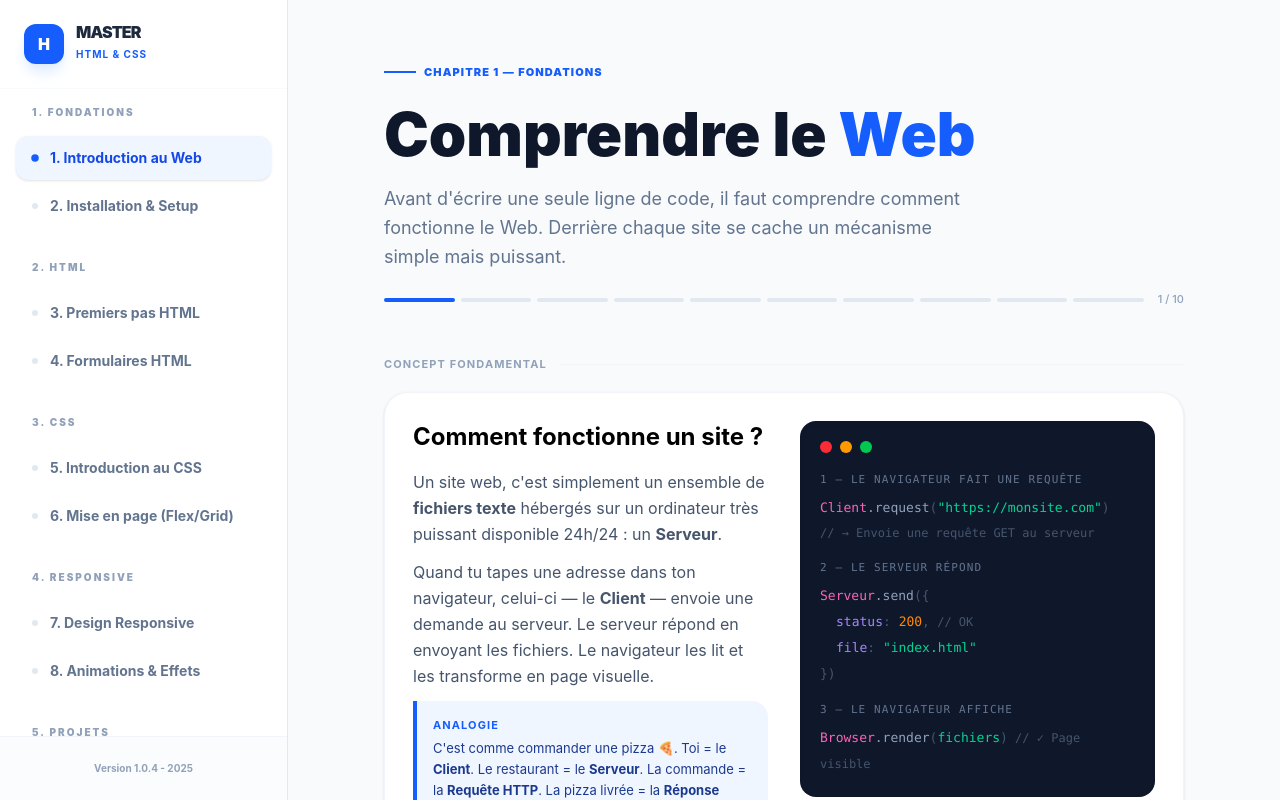
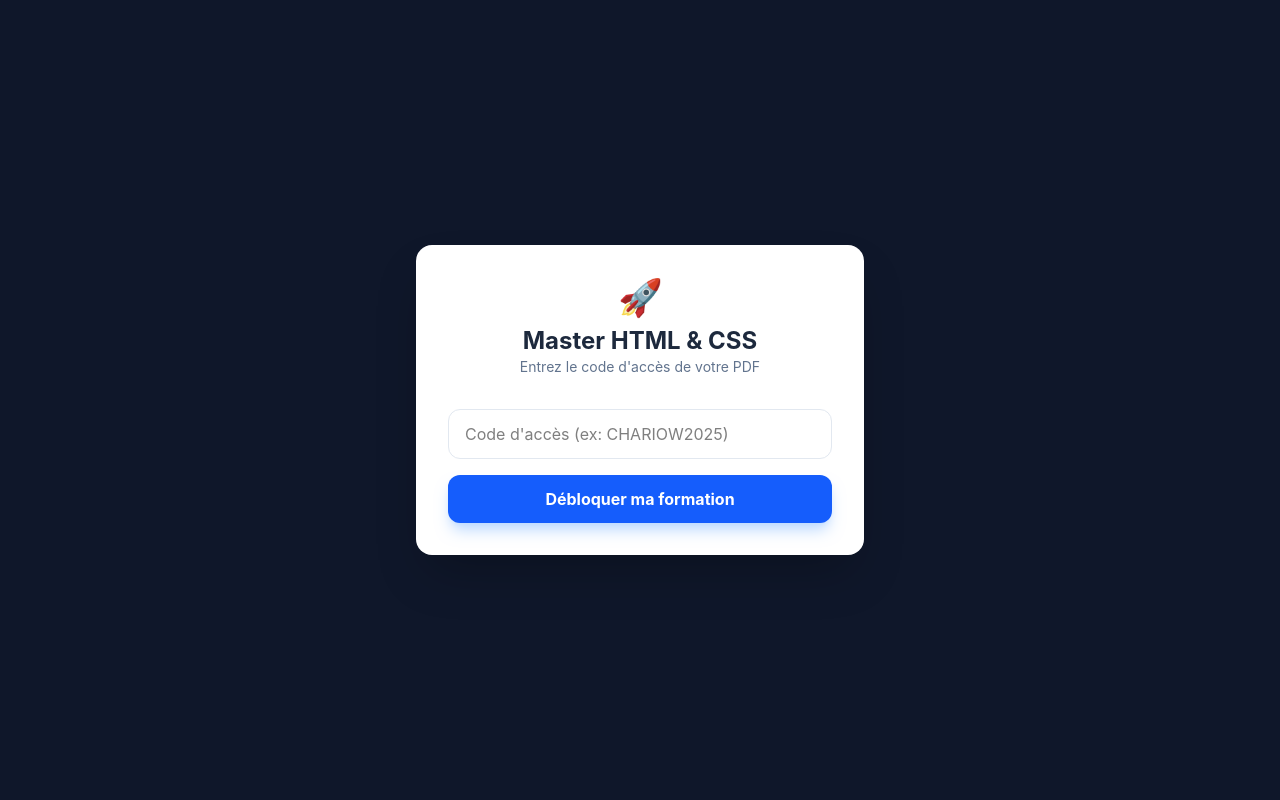
Before and after one commit to biaoumarsouk/Formation_HTML_CSS, a React (Vite) app: page /login in a window 1280 px wide. Before the commit this address led to /lesson/intro. Built offline with nearby package versions, Linux system fonts and the light colour scheme.

Commit message:
Premier commitG

```diff
--- a/src/App.jsx
+++ b/src/App.jsx
@@ -1,13 +1,15 @@
-import React, { useState } from 'react';
+import React, { useState, useEffect } from 'react';
 import { BrowserRouter as Router, Routes, Route, Navigate } from 'react-router-dom';
 
 // Import des composants
 import Sidebar from './components/Sidebar';
+import Login from './pages/Login';
 
-// Import des pages de leçons
+// Import des pages de leçons (Assurez-vous que ces fichiers existent dans src/pages/lessons/)
 import IntroWeb from './pages/lessons/IntroWeb';
 import Installation from './pages/lessons/Installation';
 import HtmlBasics from './pages/lessons/HtmlBasics';
+// Importez ici les autres pages au fur et à mesure de leur création...
 import Forms from './pages/lessons/Forms';
 import CssIntro from './pages/lessons/CssIntro';
 import Layout from './pages/lessons/Layout';
@@ -15,24 +17,59 @@
 import Animations from './pages/lessons/Animations';
 import RealDesigns from './pages/lessons/RealDesigns';
 import FinalProject from './pages/lessons/FinalProject';
-import Exercises from './pages/lessons/Exercises';
 import Bonus from './pages/lessons/Bonus';
 import Resources from './pages/lessons/Resources';
+import Exercises from './pages/lessons/Exercises';
 
 function App() {
   const [menuOpen, setMenuOpen] = useState(false);
+  const [isAuth, setIsAuth] = useState(false);
+  const [loading, setLoading] = useState(true);
+
+  // Vérification de la connexion au chargement
+  useEffect(() => {
+    const authStatus = localStorage.getItem('user_auth');
+    if (authStatus === 'true') {
+      setIsAuth(true);
+    }
+    setLoading(false);
+  }, []);
+
+  const handleLogin = () => {
+    setIsAuth(true);
+    localStorage.setItem('user_auth', 'true');
+  };
+
+  if (loading) return null; // Évite un flash blanc au chargement
 
   return (
     <Router>
+      <Routes>
+        {/* PAGE DE CONNEXION */}
+        <Route
+          path="/login"
+          element={!isAuth ? <Login onLogin={handleLogin} /> : <Navigate to="/lesson/intro" />}
+        />
+
+        {/* INTERFACE DE FORMATION (Routes protégées) */}
+        <Route
+          path="/*"
+          element={
+            isAuth ? (
               <div className="flex flex-col md:flex-row h-screen bg-slate-50 overflow-hidden">
 
-        {/* 1. HEADER MOBILE (Indispensable pour Chariow mobile) */}
+                {/* 1. HEADER MOBILE (Visible uniquement sur smartphone/tablette) */}
                 <header className="md:hidden bg-white border-b border-slate-200 px-6 py-4 flex items-center justify-between sticky top-0 z-30 shadow-sm">
                   <div className="flex items-center gap-3">
-            <div className="w-8 h-8 bg-blue-600 rounded-lg flex items-center justify-center text-white font-black text-xs">
-              M
+                    <div className="w-10 h-10 rounded-lg flex items-center justify-center text-white font-black text-xs">
+                      <img
+                        src="/logo.png"
+                        alt="Logo Formation"
+                        className="w-10 h-10 object-contain rounded-lg"
+                        onError={(e) => e.target.src = "https://placehold.co/40x40?text=L"} // Image de secours
+                      />
                     </div>
-            <span className="font-black text-slate-800 text-sm tracking-tighter uppercase">Master HTML/CSS</span>
+                    <span className="font-black text-slate-800 text-sm tracking-tighter uppercase">Formation HTML/CSS</span>
                   </div>
                   <button
                     onClick={() => setMenuOpen(true)}
@@ -42,18 +79,22 @@
                   </button>
                 </header>
 
-        {/* 2. SIDEBAR */}
+                {/* 2. SIDEBAR (Navigation latérale) */}
                 <Sidebar isOpen={menuOpen} setIsOpen={setMenuOpen} />
 
-        {/* 3. ZONE DE CONTENU DÉFILABLE */}
+                {/* 3. ZONE DE CONTENU (Défilable) */}
                 <main className="flex-1 h-full overflow-y-auto bg-slate-50 relative scroll-smooth">
-          <div className="max-w-4xl mx-auto px-6 py-8 md:px-12 md:py-16 min-h-full flex flex-col">
+                  {/* Conteneur de la leçon avec marges pour la lecture */}
+                  <div className="max-w-4xl mx-auto px-6 py-10 md:px-12 md:py-16 min-h-full flex flex-col">
 
+                    {/* Les pages s'affichent ici */}
                     <div className="flex-1">
                       <Routes>
                         <Route path="/lesson/intro" element={<IntroWeb />} />
                         <Route path="/lesson/setup" element={<Installation />} />
                         <Route path="/lesson/html-basics" element={<HtmlBasics />} />
+
+                        {/* Ajoutez vos nouvelles routes ici : */}
                         <Route path="/lesson/forms" element={<Forms />} />
                         <Route path="/lesson/css-intro" element={<CssIntro />} />
                         <Route path="/lesson/layout" element={<Layout />} />
@@ -65,20 +106,27 @@
                         <Route path="/lesson/bonus" element={<Bonus />} />
                         <Route path="/lesson/resources" element={<Resources />} />
 
-                {/* Redirection par défaut vers la première page */}
+                        {/* Redirection automatique vers la 1ère leçon si l'URL est inconnue */}
                         <Route path="*" element={<Navigate to="/lesson/intro" />} />
                       </Routes>
                     </div>
 
+                    {/* Footer discret en bas de chaque page de cours */}
                     <footer className="mt-20 pt-8 border-t border-slate-200 text-center">
                       <p className="text-[10px] font-black text-slate-300 uppercase tracking-[0.3em]">
-                Formation Master HTML & CSS © 2026 · Apprentissage Interactif
+                        Formation Master HTML & CSS © 2026 · SmartDev
                       </p>
                     </footer>
                   </div>
                 </main>
 
               </div>
+            ) : (
+              <Navigate to="/login" />
+            )
+          }
+        />
+      </Routes>
     </Router>
   );
 }
--- a/src/components/Sidebar.jsx
+++ b/src/components/Sidebar.jsx
@@ -8,7 +8,7 @@
 
   return (
     <>
-      {/* OVERLAY MOBILE */}
+      {/* OVERLAY : Fond noir transparent quand le menu est ouvert sur mobile */}
       {isOpen && (
         <div
           className="fixed inset-0 bg-slate-900/60 backdrop-blur-sm z-40 md:hidden transition-opacity"
@@ -16,28 +16,39 @@
         />
       )}
 
-      {/* ASIDE */}
+      {/* SIDEBAR */}
       <aside className={`
         fixed inset-y-0 left-0 z-50 w-72 bg-white border-r border-slate-200
         transform transition-transform duration-300 ease-in-out
         ${isOpen ? 'translate-x-0' : '-translate-x-full'}
-        md:translate-x-0 md:static md:h-screen flex flex-col
+        md:translate-x-0 md:static md:h-screen
       `}>
-        {/* LOGO */}
-        <div className="p-6 border-b border-slate-50">
-          <div className="flex items-center gap-3">
-             <div className="w-10 h-10 bg-blue-600 rounded-xl flex items-center justify-center text-white font-black shadow-lg shadow-blue-100">
-               H
+        <div className="flex flex-col h-full">
+
+          {/* LOGO SECTION */}
+          <div className="p-6 border-b border-slate-50 flex items-center justify-between">
+            <Link to="/" className="flex items-center gap-3">
+              {/* REMPLACE CETTE BALISE IMG PAR TON LOGO REEL */}
+              <img
+                src="/logo.png"
+                alt="Logo Formation"
+                className="w-10 h-10 object-contain rounded-lg"
+                onError={(e) => e.target.src = "https://placehold.co/40x40?text=L"} // Image de secours
+              />
+              <div>
+                <h2 className="font-black text-slate-800 leading-none tracking-tighter">FORMATION</h2>
+                <span className="text-[10px] text-blue-600 font-bold uppercase tracking-widest">Master Class</span>
               </div>
-             <div>
-               <h2 className="font-black text-slate-800 leading-none tracking-tighter">MASTER</h2>
-               <span className="text-[10px] text-blue-600 font-bold uppercase tracking-widest">HTML & CSS</span>
-             </div>
-          </div>
+            </Link>
+
+            {/* Bouton pour fermer sur mobile uniquement */}
+            <button onClick={() => setIsOpen(false)} className="md:hidden text-slate-400 p-2">
+              ✕
+            </button>
           </div>
 
-        {/* NAVIGATION PAR CHAPITRE */}
-        <nav className="flex-1 overflow-y-auto p-4 space-y-8 scrollbar-hide">
+          {/* NAVIGATION */}
+          <nav className="flex-1 overflow-y-auto p-4 space-y-8 custom-scrollbar">
             {chapters.map((chapter) => (
               <div key={chapter}>
                 <h3 className="px-4 text-[10px] font-black text-slate-400 uppercase tracking-[0.2em] mb-4">
@@ -50,7 +61,7 @@
                       <Link
                         key={lesson.id}
                         to={lesson.path}
-                      onClick={() => setIsOpen(false)}
+                        onClick={() => setIsOpen(false)} // Ferme le menu après clic sur mobile
                         className={`flex items-center gap-3 px-4 py-3 rounded-xl transition-all duration-200 group ${
                           location.pathname === lesson.path
                           ? 'bg-blue-50 text-blue-700 shadow-sm'
@@ -68,9 +79,15 @@
             ))}
           </nav>
 
-        {/* BAS DE SIDEBAR (Optionnel : Liens réseaux ou aide) */}
+          {/* FOOTER SIDEBAR */}
           <div className="p-6 border-t border-slate-100 bg-slate-50/50">
-           <p className="text-[10px] text-slate-400 font-bold text-center">Version 1.0.4 - 2025</p>
+            <button
+              onClick={() => { localStorage.removeItem('user_auth'); window.location.reload(); }}
+              className="w-full flex items-center gap-2 text-xs font-bold text-slate-400 hover:text-red-500 transition-colors"
+            >
+              <span>↪</span> Déconnexion
+            </button>
+          </div>
         </div>
       </aside>
     </>
```
Lines whose indentation alone changed are shown as unchanged.
